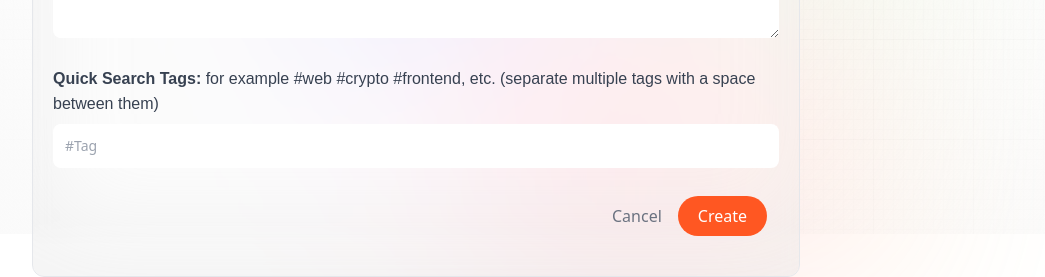
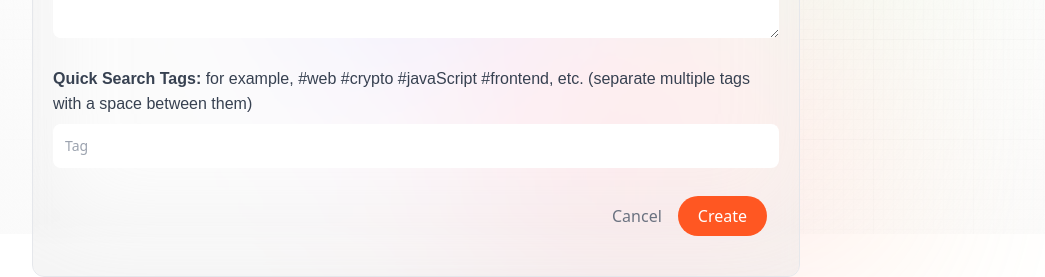
Before and after one commit to lionking0105/next-app-ai-prompts, a Next.js app: page /create-prompt in a window 1280 px wide. Shown: the part 566-843 px from the top of the page, without its empty margins (32-1077 px from the left). Built offline with nearby package versions, Linux system fonts and the light colour scheme; no server answers.

Commit message:
updated text in tag label

```diff
--- a/components/Form.jsx
+++ b/components/Form.jsx
@@ -35,7 +35,7 @@ const Form = ({
         <label>
           <span className='font-satoshi font-semibold text-base text-gray-700'>
             Quick Search Tags:
-            <span className='font-normal'> for example #web #crypto #frontend, etc.
+            <span className='font-normal'> for example, #web #crypto #javaScript #frontend, etc.
               (separate multiple tags with a space between them)
             </span>
           </span>
@@ -44,7 +44,7 @@ const Form = ({
             className="form_input"
             value={post.tag}
             onChange={(e) => setPost({ ...post, tag: e.target.value })}
-            placeholder="#Tag"
+            placeholder="Tag"
             required
           />
         </label>
```
